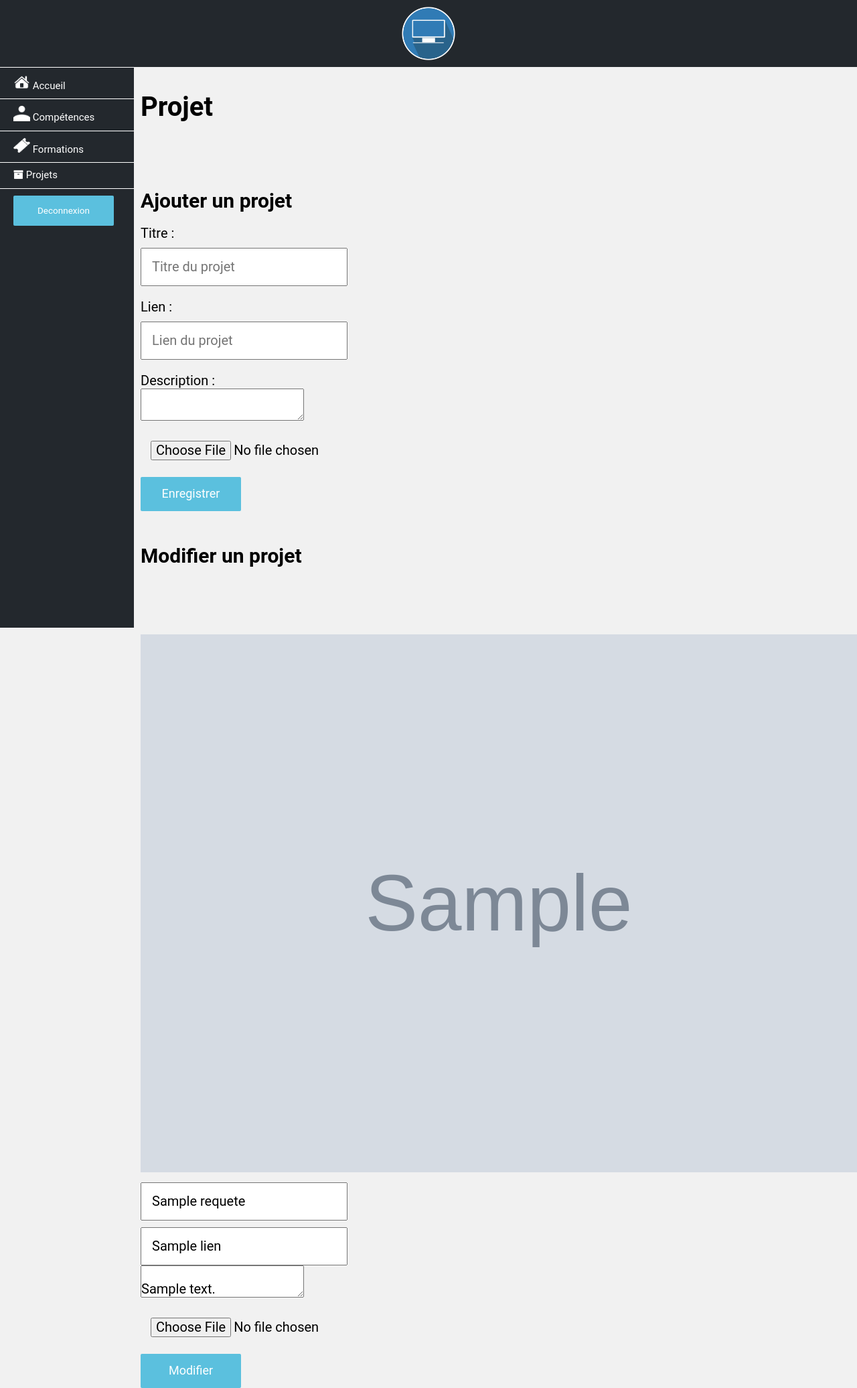
After one commit to matthieuClio/Portfolio-Formation-Dev-Web-junior-Project-5, a PHP site: template src/view/back/backoffice_project_view.php in a window 1280 px wide. The commit adds this page. Shown: the whole page at 67% size. Run offline with PHP 8.4, Linux system fonts and the light colour scheme; the template is opened without the code that fills it: most values are stand-ins (such as "Sample title", 1, 10 or a date in 2020); grey boxes marked "Sample" are stand-in pictures.

Commit message:
Projet5-V-0.9
Modification du javascript pour l'effet ouvrant du menu (le menu se ferme quand on clique aussi sur un lien).

Ajout d'une fonctionnalité d'ajout et de modification dans le backoffice ainsi que l'affichage dans le front office.

```diff
--- a/public/css/style.css
+++ b/public/css/style.css
@@ -77,7 +77,8 @@ h2 {
 
 .menu ul {
 	float: left;
-	width: 50%;
+	margin-left:40%;
+	width: 10%;
 	text-align: right;
 }
 
@@ -661,7 +662,7 @@ progress::-webkit-progress-value {
 /* BACKOFFICE FORMATION */
 
 .form_formation {
-	border: 2px solid red;
+	margin-top: 100px;
 }
 
 .formation_p {
@@ -682,6 +683,28 @@ progress::-webkit-progress-value {
 .modify_formation {
 	margin-bottom: 50px;
 }
+
+
+/* BACKOFFICE FORMATION */
+
+.form_project {
+	margin-top: 100px;
+}
+
+.form_project input {
+	display: block;
+	margin-top: 10px;
+	padding: 15px;
+}
+
+.project_p {
+	margin-top: 20px;
+}
+
+.project_image {
+	width: 100%;
+}
+
 
 
 /* Module (small content) */
--- a/src/controller/backoffice_formation.php
+++ b/src/controller/backoffice_formation.php
@@ -73,10 +73,10 @@
     		return $informations;
 		}
 
-	} // End class BackofficeBillet
+	} // End class BackofficeFormation
 
 
-	// Object BackofficeBillet
+	// Object BackofficeFormation
 	$objectBackofficeFormation = new BackofficeFormation();
 
 	// Add formation
--- /dev/null
+++ b/src/view/back/backoffice_project_view.php
@@ -0,0 +1,74 @@
+<!DOCTYPE html>
+<html lang="fr">
+	<head>
+		<?php require('header/header_backoffice_view.php'); ?>
+	</head>
+
+	<body class="background_body">
+		<header class="header_backoffice">
+			<figure class="container_img_backoffice">
+				<a href="backoffice" class="text_tab_backoffice">
+					<img src="public/images/logo/info.png" alt="Logo pc">
+				</a>
+			</figure>
+		</header>
+
+		<?php require('menu/menu_backoffice_view.php'); ?>
+
+		<main class="contain_backoffice">
+			<section>
+				<h1>Projet</h1>
+			</section>
+
+			<form method="post" action="backoffice/projet" class="form_project">
+				<h2 class="modify_h2">
+					Ajouter un projet
+				</h2>
+
+				<p class="project_p">
+					Titre :
+				</p>
+				<input type="text" name="name_title" placeholder="Titre du projet" required>
+
+				<p class="project_p">
+					Lien :
+				</p>
+				<input type="text" name="name_link" placeholder="Lien du projet" required>
+
+				<p class="project_p">
+					Description :
+				</p>
+				<textarea name="description"></textarea>
+				<input type="file" name="project_image" required>
+				<input type="submit" name="save" value="Enregistrer" class="button_blue">
+			</form>
+
+			<h2 class="modify_h2">
+				Modifier un projet
+			</h2>
+
+			<?php
+			while ($informations = $requete->fetch()) {
+				?>
+				<form method="post" action="backoffice/projet"  class="form_project">
+					<img src="public/images/photo/<?php echo $informations['image'];?>" alt="formation" class="project_image">
+
+					<input type="text" name="name_title" value="<?php echo $informations['titre'];?>" required>
+
+					<input type="text" name="name_link" value="<?php echo $informations['lien'];?>" required>
+
+					<textarea name="description">
+						<?php echo $informations['description'];?>
+					</textarea>
+
+					<input type="file" name="project_image">
+
+					<input type="submit" name="modify_formation" value="Modifier" class="button_blue">
+					<input type="hidden" name="id" value="<?php echo $informations['id'];?>">
+				</form>
+			<?php
+			} ?>
+
+		</main>
+	</body>
+</html>
--- a/src/view/back/header/header_backoffice_view.php
+++ b/src/view/back/header/header_backoffice_view.php
@@ -5,6 +5,10 @@
 	<title>Portfolio Matthieu</title>
 	<meta name="description" content="Protfolio développeur web de Matthieu CLIO">
 	<link rel="icon" type="image/jpg" href="public/images/icone/keyboard.png">
+
+	<!-- Font-awesome -->
+	<link href="https://stackpath.bootstrapcdn.com/font-awesome/4.7.0/css/font-awesome.min.css" rel="stylesheet" integrity="sha384-wvfXpqpZZVQGK6TAh5PVlGOfQNHSoD2xbE+QkPxCAFlNEevoEH3Sl0sibVcOQVnN" crossorigin="anonymous">
+
 
 	<!-- Font -->
 	<link href="https://fonts.googleapis.com/css?family=Great+Vibes&display=swap" rel="stylesheet">
--- a/src/view/back/menu/menu_backoffice_view.php
+++ b/src/view/back/menu/menu_backoffice_view.php
@@ -15,6 +15,11 @@
 		<li class="tab_backoffice">
 			<img src="public/images/logo/formation.png" alt="Icone formation" class="logo_tab_backoffice">
 			<a href="backoffice/formation" class="text_tab_backoffice">Formations</a>
+		</li>
+
+		<li class="tab_backoffice">
+			<i class="fa fa-archive "></i>
+			<a href="backoffice/projet" class="text_tab_backoffice">Projets</a>
 		</li>
 
 		<li class="tab_backoffice">
```
Also changed, not shown: core/router.php (+6 -1 lines), public/js/class/Menu.js (+16 -9 lines), src/controller/accueil.php (+13 -0 lines), src/controller/backoffice_project.php (added, +99 -0 lines), src/model/Project.php (added, +31 -0 lines), src/view/front/accueil_view.php (+19 -54 lines), public/js/main.js (line endings or trailing spaces).
